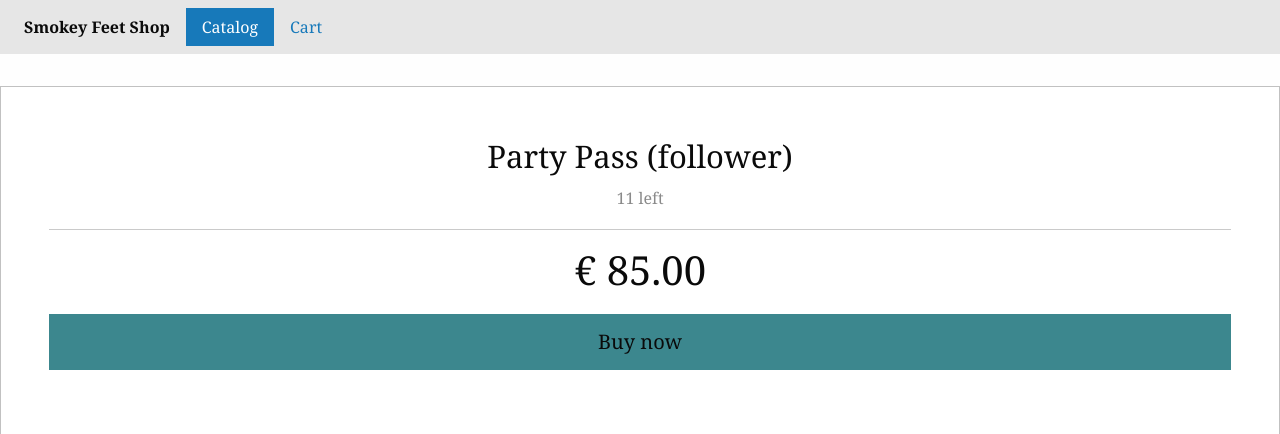
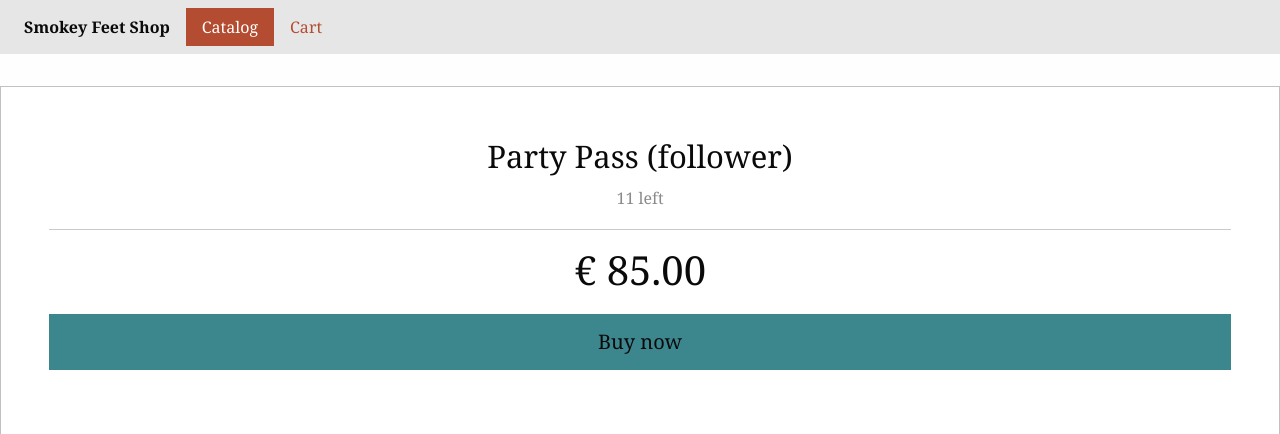
Before and after one commit to smokeyfeet/smokeyfeet-registration, a Django app: a page that uses minishop/templates/catalog.html in a window 1280 px wide. Shown: the top 434 px of the page. Run offline with Django 3.2, Linux system fonts and the light colour scheme; data comes from the database, SQL or seed files in the repository; some libraries are stand-ins or nearby versions.

Commit message:
Some color

```diff
--- a/registration/static/css/app.css
+++ b/registration/static/css/app.css
@@ -16,6 +16,18 @@ h6 {
   color: #fefefe;
 }
 
+.top-bar .menu .active>a {
+  background-color: #b44c31;
+  color: #fff;
+}
+
+.top-bar .menu a {
+  color: #b44c31;
+}
+
+.top-bar .menu {
+}
+
 .top-bar {
   margin-bottom: 2em;
 }
```
